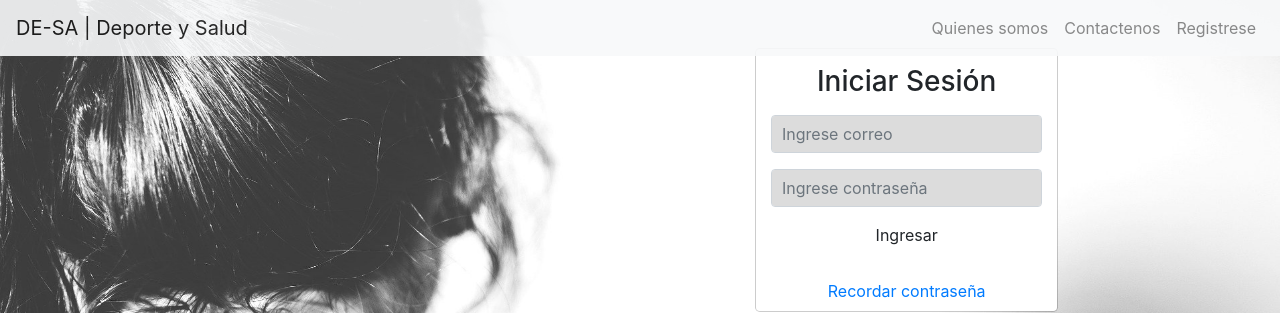
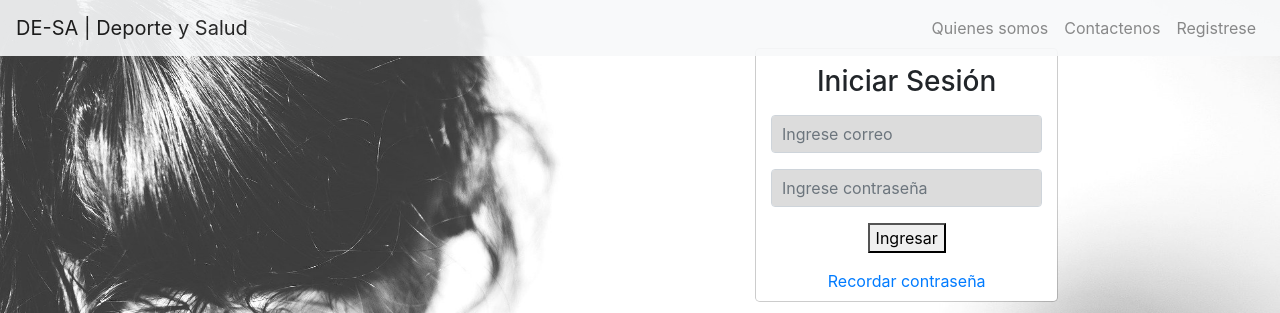
Before and after one commit to msgomez07/proyecto-final, a React (Create React App) app: page / in a window 1280 px wide. Shown: the top 313 px of the page. Built offline with nearby package versions, Linux system fonts and the light colour scheme; the HTML template or start-up script is replaced by a standard one.

Commit message:
agregando pagina menu

```diff
--- a/package.json
+++ b/package.json
@@ -18,7 +18,8 @@
     "react-dom": "^16.13.1",
     "react-router-dom": "^5.2.0",
     "react-scripts": "3.4.3",
-    "sweetalert": "^2.1.2"
+    "sweetalert": "^2.1.2",
+    "universal-cookie": "^4.0.4"
   },
   "scripts": {
     "start": "react-scripts start",
--- a/src/App.js
+++ b/src/App.js
@@ -4,6 +4,8 @@ import InitialContainer from "./components/section-inicio/InitialContainer";
 import RegistroContainer from "./components/section-registro/RegistroContainer";
 import QuienesContainer from "./components/section-quienes somos/QuienesContainer";
 import { BrowserRouter as Router, Switch, Route } from "react-router-dom";
+import Menu from "./components/section-menu/Menu";
+
 
 function App() {
   return (
@@ -12,6 +14,9 @@ function App() {
         <Switch>
           <Route path="/inicio">
             <InitialContainer />
+          </Route>
+          <Route path="/menu">
+            <Menu />
           </Route>
           <Route path="/registro">
             <RegistroContainer />
--- a/src/components/section-inicio/ContainerInit.js
+++ b/src/components/section-inicio/ContainerInit.js
@@ -1,7 +1,9 @@
 import React, {useState} from 'react'
 import axios from 'axios'
+import Cookies from 'universal-cookie'
 
 const baseUrl ="https://api-users-54hhbmzp6.vercel.app/users"
+const cookies = new Cookies();
 
 export default function ContainerInit() {
 
@@ -19,13 +21,30 @@ export default function ContainerInit() {
     })
   }
 
-   const enviarDatos = async () => {
-      await axios.get(baseUrl, {params: {email: datos.email, password: datos.password}})
+   const enviarDatos = (event) => {
+    event.preventDefault()
+     axios.get(baseUrl, {params: {email: datos.email, password: datos.password}})
     .then(response => {
-      console.log(response.data);
+      return response.data;
+    })
+    .then(response => {
+      if(response.length >0){
+        var drespuesta = response[0];
+        cookies.set("id", drespuesta.id, {path: "/"});
+        cookies.set("name", drespuesta.name, {path: "/"});
+        cookies.set("last_name", drespuesta.last_name, {path: "/"});
+        cookies.set("age", drespuesta.id, {path: "/"});
+        cookies.set("email", drespuesta.id, {path: "/"});
+        alert(`Bienvenido ${drespuesta.name} ${drespuesta.last_name}`);
+        window.location.href="./menu";
+      }else{
+        alert("usuario o contraseña incorrecto");
+      }
     })
     .catch(error=>{
+
       console.log(error)
+      alert("usuario o contraseña incorrectos")
     })
   }
 
@@ -35,7 +54,7 @@ export default function ContainerInit() {
         <div className="modal-dialog text-center mt-0">
         <div className="col-sm-8 main-section pt-5">
           <div className="modal-content mt" id="modal">
-            <form className="col-12">
+            <form className="col-12" onSubmit={enviarDatos}>
               <h3 className="iniciar-sesion mt-3">Iniciar Sesión</h3>
               <div className="form-group">
                 <input
@@ -56,7 +75,7 @@ export default function ContainerInit() {
                   onChange={handleInputChange}
                 />
               </div>
-              <p className="" onClick={()=> enviarDatos()}>Ingresar</p>
+              <button className="" type="submit" >Ingresar</button>
             </form>
             <div className="col-12 forgot mt-3 mb-2">
                 <a href="/">Recordar contraseña</a>
@@ -68,3 +87,5 @@ export default function ContainerInit() {
 
     )
 }
+
+// onClick={()=> enviarDatos()}
--- a/src/components/section-inicio/InitialContainer.js
+++ b/src/components/section-inicio/InitialContainer.js
@@ -1,6 +1,6 @@
 import React from "react";
 import NavBar from "./NavBar";
-import Containerinit from "./ContainerInit";
+import ContainerInit from "./ContainerInit";
 import ContainerDetails from "./ContainerDetails";
 
 
@@ -9,7 +9,7 @@ export default function InitialContainer() {
     <div>
       <div id="contenedorPrincipal">
         <NavBar />
-        <Containerinit />
+        <ContainerInit />
       </div>
 
       <ContainerDetails />
--- /dev/null
+++ b/src/components/section-menu/Menu.js
@@ -0,0 +1,16 @@
+import React from 'react'
+import Cookies from 'universal-cookie'
+
+const cookies = new Cookies();
+
+export default function Menu() {
+
+console.log(cookies.get("id"));
+console.log(cookies.get("name"));
+    return (
+
+        <div>
+            Menu principal
+        </div>
+    )
+}
```
Also changed, not shown: 1 other file (tests, documents, lock files or other folders).
